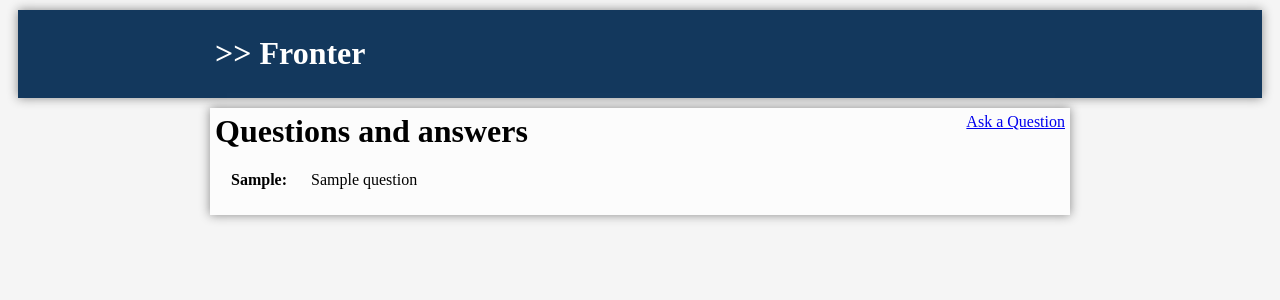
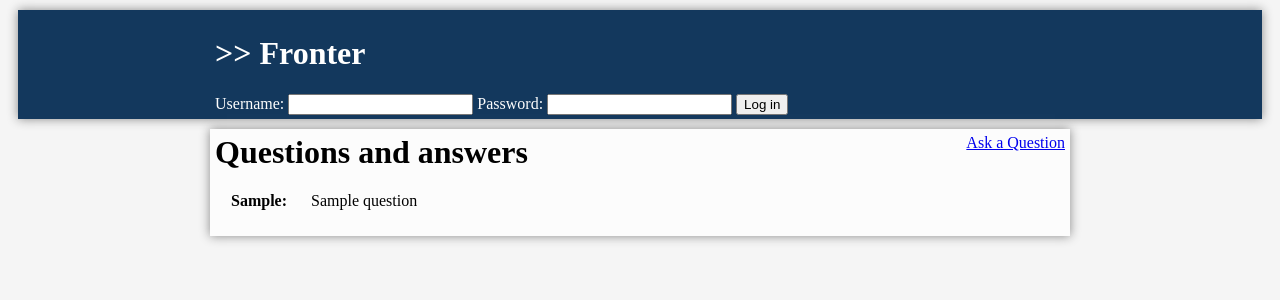
Before and after one commit to HarNys/usabilityTask5, a PHP site: page / in a window 1280 px wide. Shown: the top 300 px of the page. Run offline with PHP 8.4, Linux system fonts and the light colour scheme; tables that the repository leaves empty or names only in its code hold one stand-in row (values such as "Sample post").

Commit message:
Change CSS. Add login in header. + more

```diff
--- a/css/style.css
+++ b/css/style.css
@@ -50,6 +50,11 @@ form, form div
 	text-decoration:underline;
 }
 
+#headContent p
+{
+	color: #FDFDFD;
+}
+
 /******************************************************/
 #content
 {
@@ -82,6 +87,11 @@ form, form div
 	padding-right: 20px;
 }
 
+#content em
+{
+	float: right;
+}
+
 .derp
 {
 	float: right;
@@ -103,6 +113,47 @@ form, form div
 	height: 100%;
 	margin: auto;
 }
+
+.test label
+{
+	color: #FDFDFD;
+}
+
+/*.test form
+{
+	float: right;
+	margin-right: 30px;
+	height: 40px;
+	padding-top: 8px;
+}
+
+.test form label
+{
+	display: inline-block;
+	margin: 0 2px;
+}
+
+.test form input {}
+
+.test form .submit
+{
+    height: 23px;
+    vertical-align: bottom;
+    background: #d743ae;
+    color: #fff;
+    border: 1px solid #ddd;
+    -moz-border-radius: 5px;
+    border-radius: 5px;
+}
+
+.test form #s-user,
+.test form #s-pass {
+    display: block;
+    width: 250px;
+    border: 1px solid #eee;
+    padding: 3px 0 3px 0;
+    margin-bottom: -1px;
+}*/
 
 #rules
 {
--- a/index.php
+++ b/index.php
@@ -3,6 +3,7 @@
 <?php
 	require_once('DBhandler.php');
 	$db = new DBhandler();
+	session_start();
 ?>
 
 <html xmlns="http://www.w3.org/1999/xhtml">
@@ -17,17 +18,26 @@
 	<div id="headContent">
 		<div align="Left">
 			<h1><a href="index.php"> >> Fronter</a></h1>
+		</div>
+			<span class="test">
 			<?php
 				if(isset($_SESSION['user']))
 				{
-					// Display Signed in as: Name. ?
+					$username = $db -> getUsername($_SESSION['user']);
+					$username = $username -> fetch();
+
+					echo "<p>Logged in as " . $username['name'] . ".</p>";
 				}
 				else
 				{
-					// Display log in form.
+					echo"<form method='post' action='checkUser.php'>
+						<label>Username: <input type='text' name='username'></label>
+						<label>Password: <input type='password' name='password'></label>
+						<input type='submit' value='Log in'>
+						</form>";
 				}
 			?>
-		</div>
+		</span>
 	</div>
 </div>
 
```
Also changed, not shown: newquestion.php (+13 -3 lines), questions.php (+27 -7 lines).
